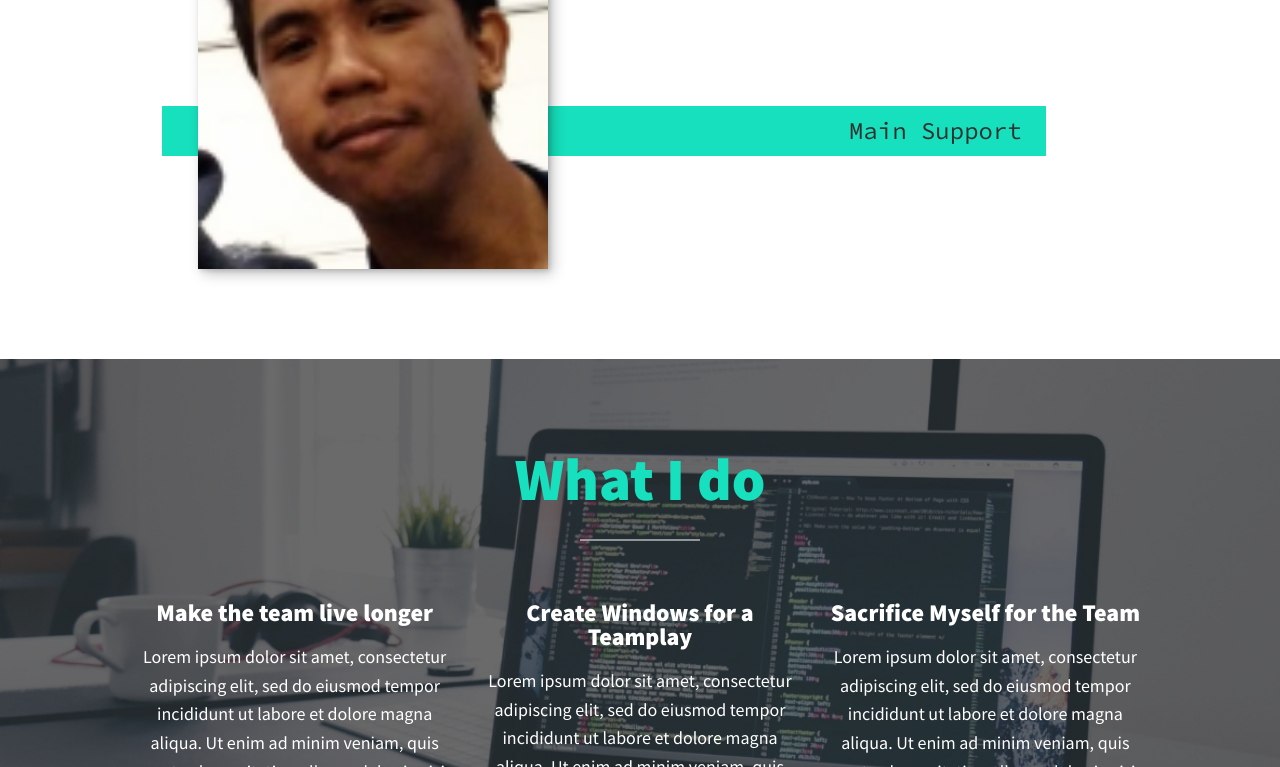
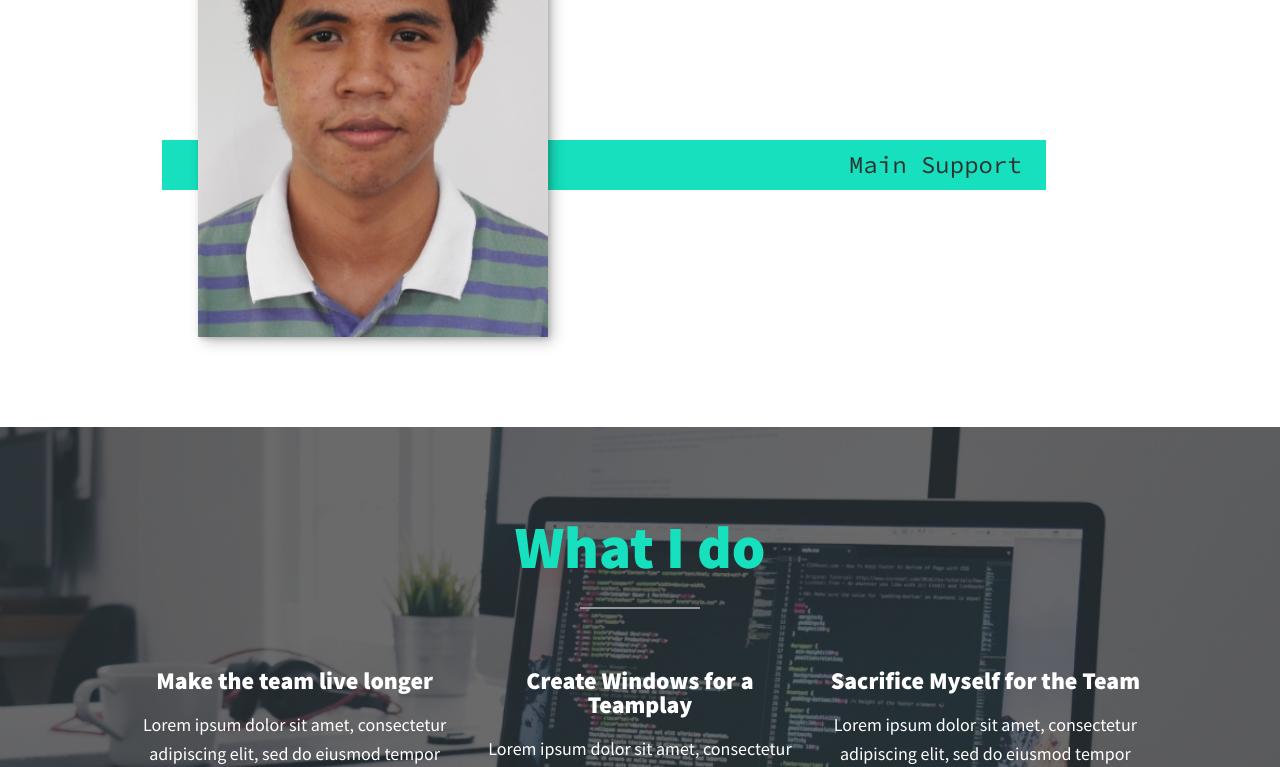
Before and after one commit to KookHo/DCC704_AtividadePortifolio, a plain HTML site: page index.html in a window 1280 px wide. Shown: the part 333-1100 px from the top of the page. Drawn offline with nearby package versions, Linux system fonts and the light colour scheme.

Commit message:
update imgs

```diff
--- a/index.html
+++ b/index.html
@@ -62,7 +62,7 @@
     <section class="intro" id="home">
         <h1 class="section__title section__title--intro">Hi, I am <strong>Joshua Kook Ho</strong></h1>
         <p class="section__subtitle section__subtitle--intro">Main Support</p>
-        <img src="img/Untitled.png" alt="foto-jane1" class="intro__img">
+        <img src="img/Profile2.jpg" alt="foto-jane1" class="intro__img">
     </section>
 
     <!-- My Services -->
```
Also changed, not shown: img/Profile2.jpg (added), img/Untitled.png (deleted).
